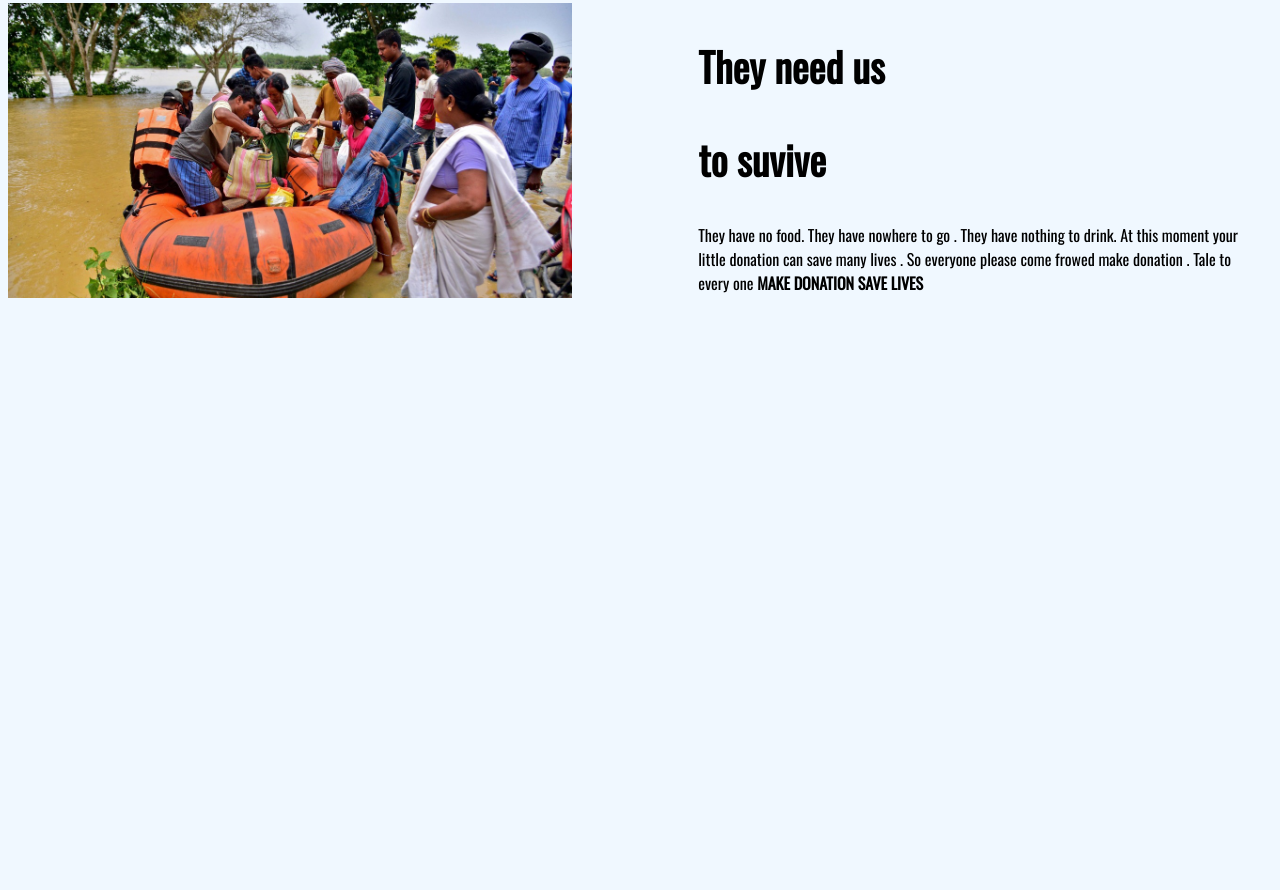
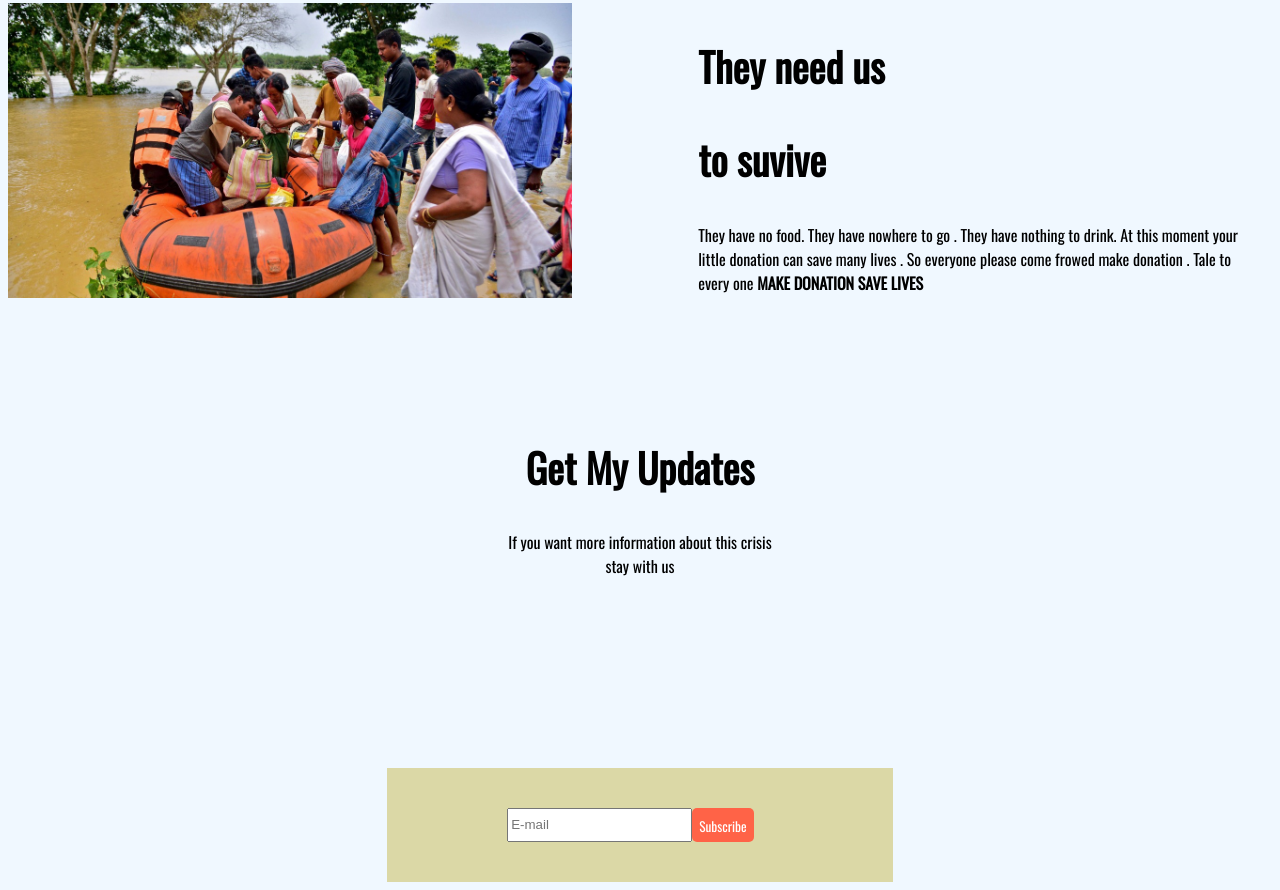
Before and after one commit to Biplob17h/donate-today, a plain HTML site: page index.html in a window 1280 px wide. Shown: the part 2627-3517 px from the top of the page. Before the commit the page ends 2946 px from the top, so only its background shows below. Drawn offline with nearby package versions, Linux system fonts and the light colour scheme; files whose address does not match are found by name.

Commit message:
section 7

```diff
--- a/index.html
+++ b/index.html
@@ -107,6 +107,18 @@
             </p>
         </div>
     </section>
+    <section>
+        <div class="updates">
+            <h1>Get My Updates</h1>
+            If you want more information about this crisis <br> stay with us
+        </div>
+    </section>
+    <section>
+        <div class="head email">
+            <input type="email" placeholder="E-mail">
+            <a class="last-button" href=""><small>Subscribe</small></a>
+        </div>
+    </section>
 
 </body>
 </html>
--- a/style.css
+++ b/style.css
@@ -89,3 +89,20 @@ background-repeat: no-repeat;
 .donation-image img{
   width: 100%;
 }
+.updates{
+  text-align: center;
+  margin-top: 10%;
+}
+.email{
+margin-left: 30%;
+margin-right: 30%;
+padding: 40px 120px;
+background-color: rgb(219, 216, 166);
+}
+.last-button{
+  text-decoration: none;
+background-color:tomato;
+padding: 5px 7px;
+border-radius: 5px;
+color: white;
+}
```
